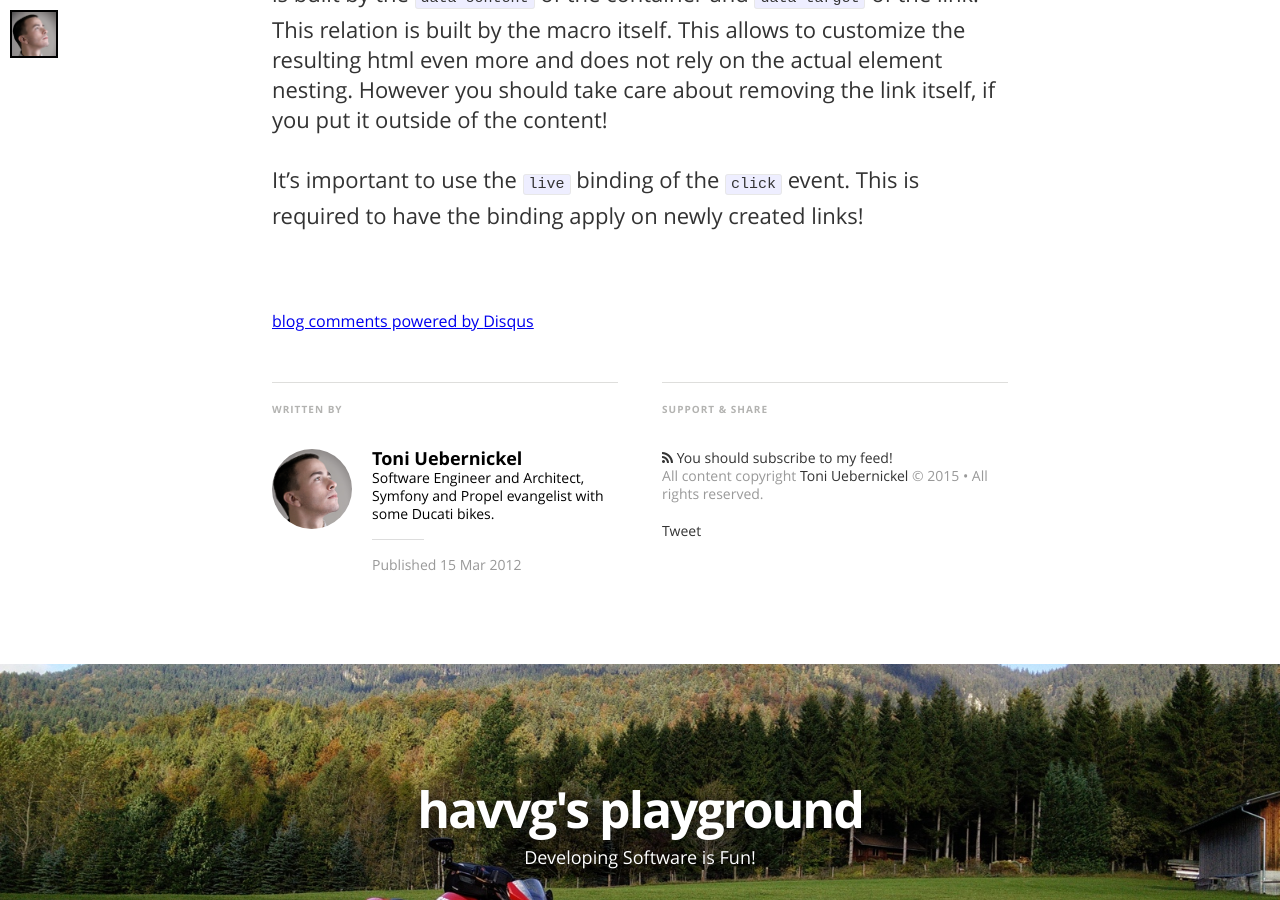
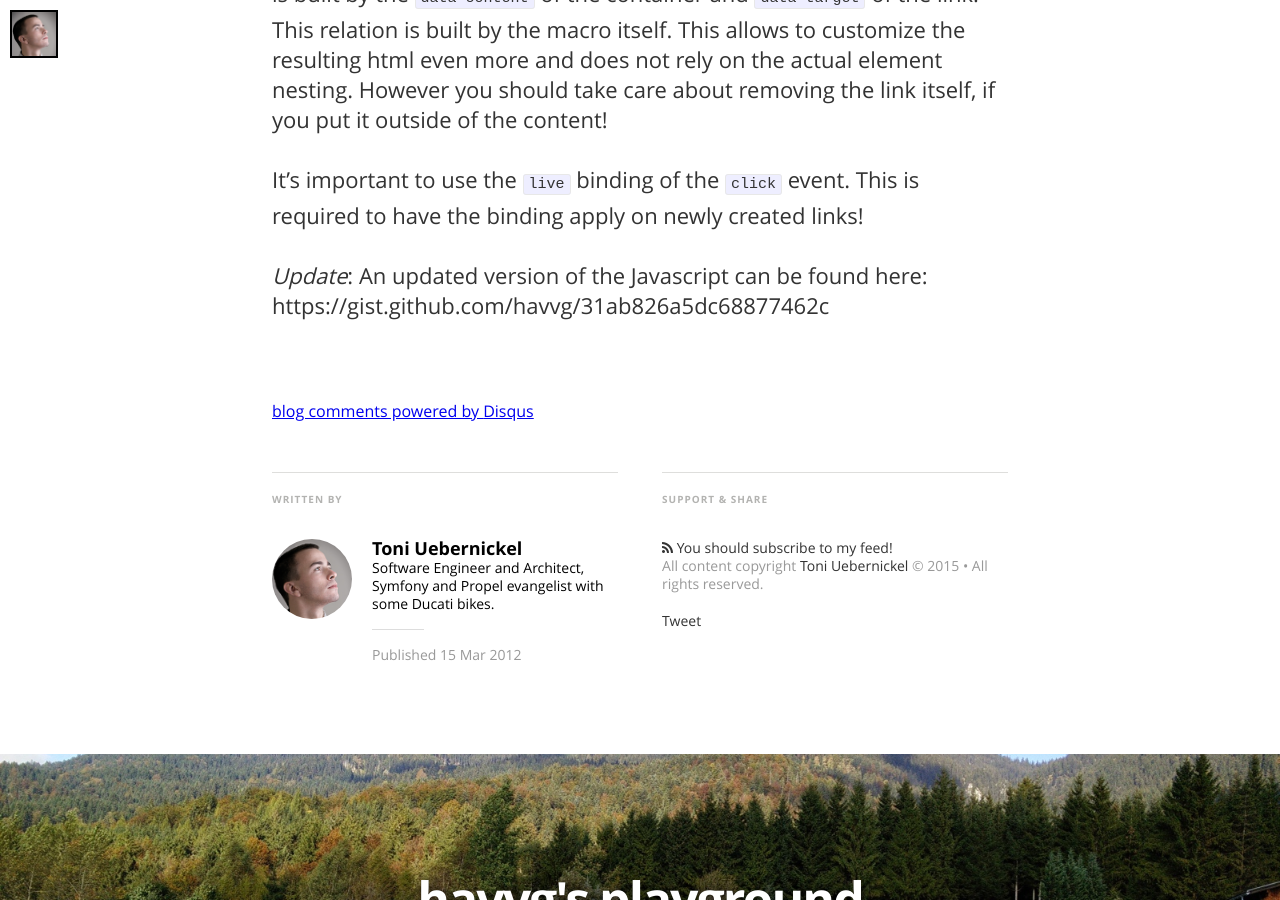
Before and after one commit to havvg/havvg.github.com, a Jekyll site: the page built from _posts/2012-03-15-an-example-of-symfony2-collectiontype-form-field-prototype.markdown, in a window 1280 px wide and 900 px high, scrolled down 3711 px. Built offline with Jekyll 4.4.1, drawn with Linux system fonts in a browser that asks for light colours; nearby versions of some CDN libraries; Markdown is read by kramdown in place of the engine named in the settings; comment, search, counter and statistics services are not loaded.

Commit message:
add link to updated collection.js

```diff
--- a/_posts/2012-03-15-an-example-of-symfony2-collectiontype-form-field-prototype.markdown
+++ b/_posts/2012-03-15-an-example-of-symfony2-collectiontype-form-field-prototype.markdown
@@ -163,3 +163,5 @@ This relation is built by the macro itself. This allows to customize the resulti
 However you should take care about removing the link itself, if you put it outside of the content!
 
 It's important to use the `live` binding of the `click` event. This is required to have the binding apply on newly created links!
+
+*Update*: An updated version of the Javascript can be found here: https://gist.github.com/havvg/31ab826a5dc68877462c
```
